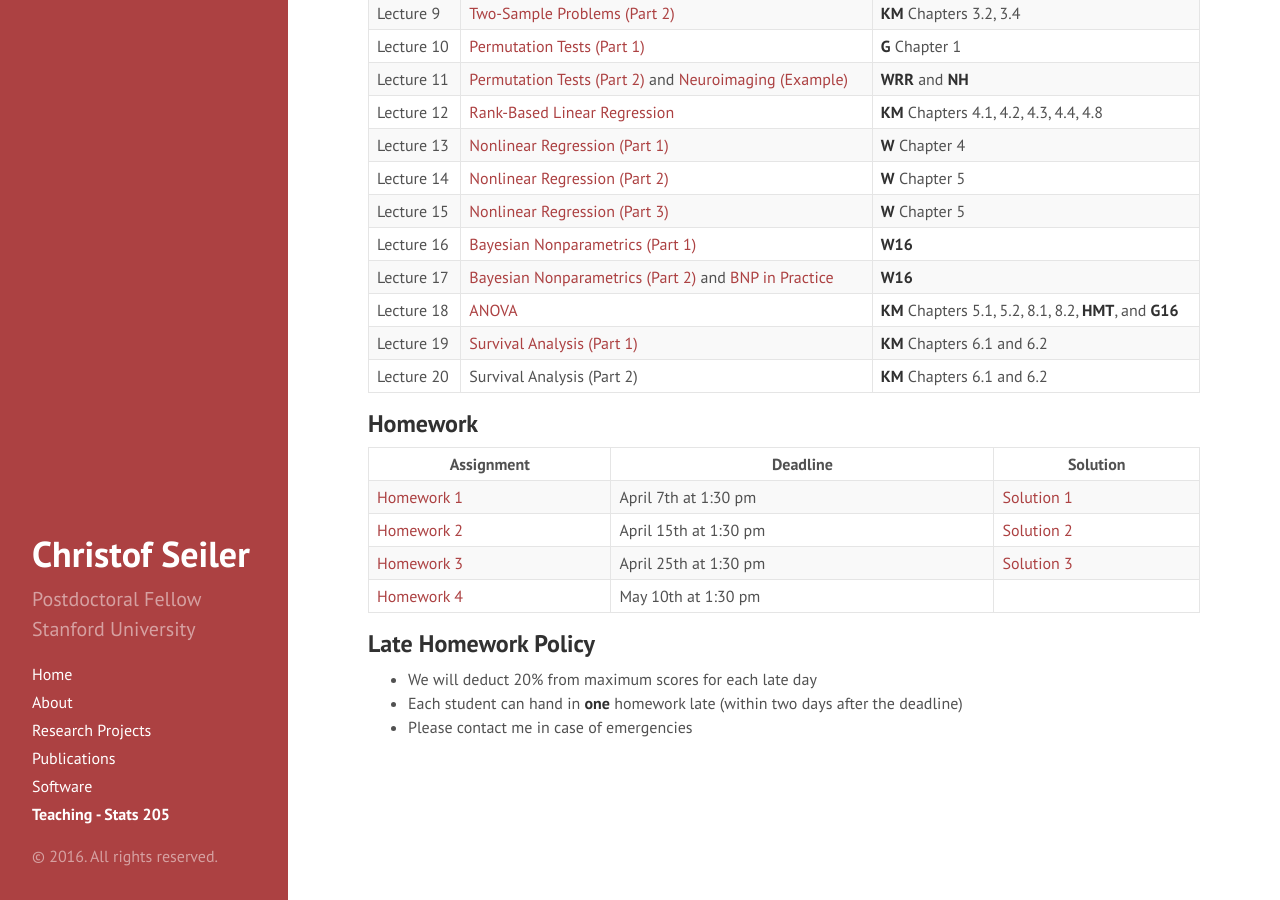
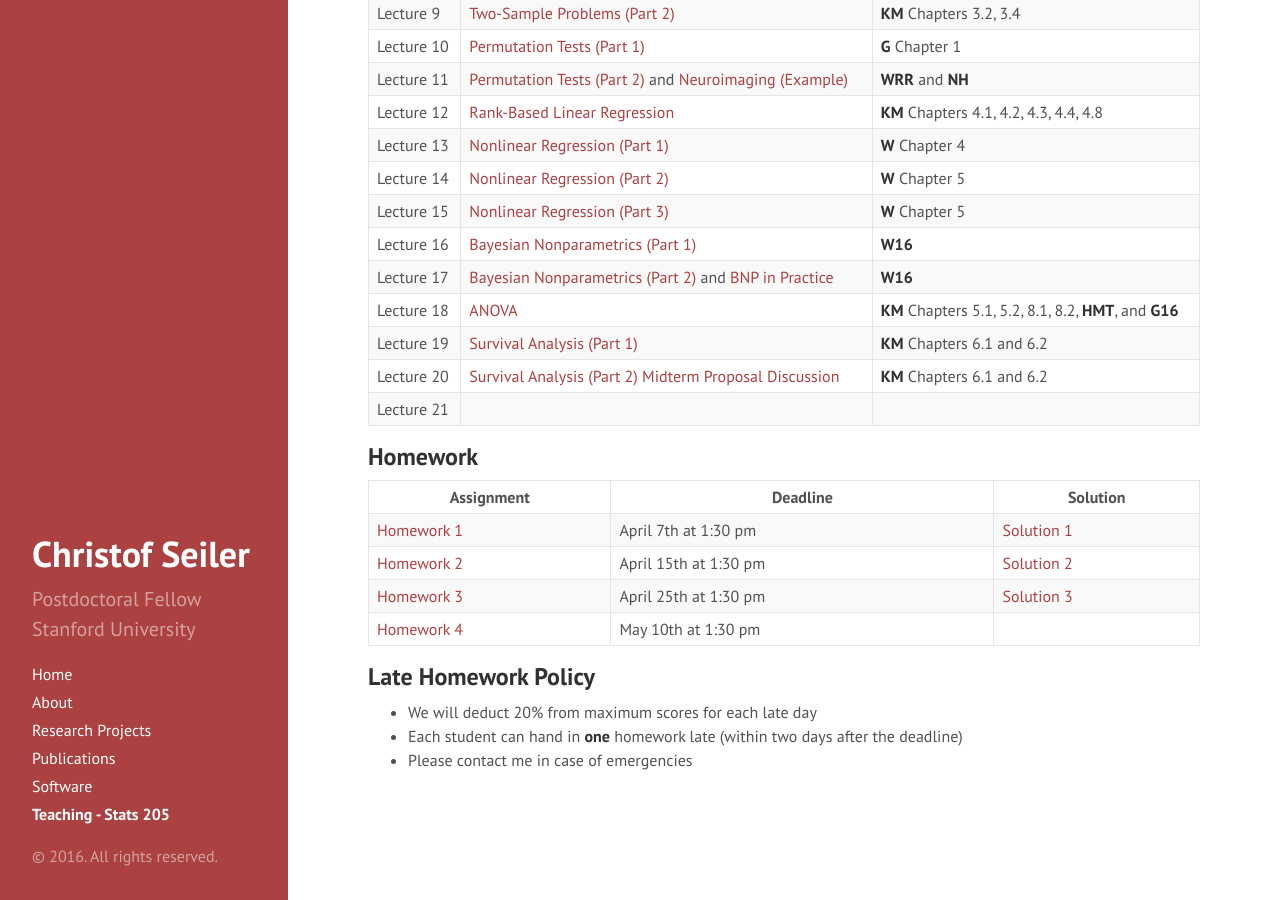
Before and after one commit to ChristofSeiler/ChristofSeiler.github.io, a Jekyll site: the page built from stats205.md, in a window 1280 px wide and 900 px high, scrolled down 2530 px. Built offline with Jekyll 4.4.1, drawn with Linux system fonts in a browser that asks for light colours; formulas are drawn with MathJax 3.

Commit message:
uploaded slides for lecture 20

```diff
--- a/stats205.md
+++ b/stats205.md
@@ -104,7 +104,8 @@ Lecture 16 | [Bayesian Nonparametrics (Part 1)](Lecture16/BayesianNonparametrics
 Lecture 17 | [Bayesian Nonparametrics (Part 2)](Lecture17/BayesianNonparametricsPart2.pdf) and [BNP in Practice](Lecture17/BNPinPractice.pdf)   | **W16**
 Lecture 18 | [ANOVA](Lecture18/ANOVA.pdf)                                                                                                       | **KM** Chapters 5.1, 5.2, 8.1, 8.2, **HMT**, and **G16**
 Lecture 19 | [Survival Analysis (Part 1)](Lecture19/Life.pdf)                                                                                   | **KM** Chapters 6.1 and 6.2
-Lecture 20 | Survival Analysis (Part 2)                                                                                                         | **KM** Chapters 6.1 and 6.2
+Lecture 20 | [Survival Analysis (Part 2)](Lecture20/LifePart2.pdf) [Midterm Proposal Discussion](Lecture20/MidtermProposals.pdf)                | **KM** Chapters 6.1 and 6.2
+Lecture 21 |                                                                                                                                    |
 
 ## Homework
 
```
Also changed, not shown: 2 other files.
